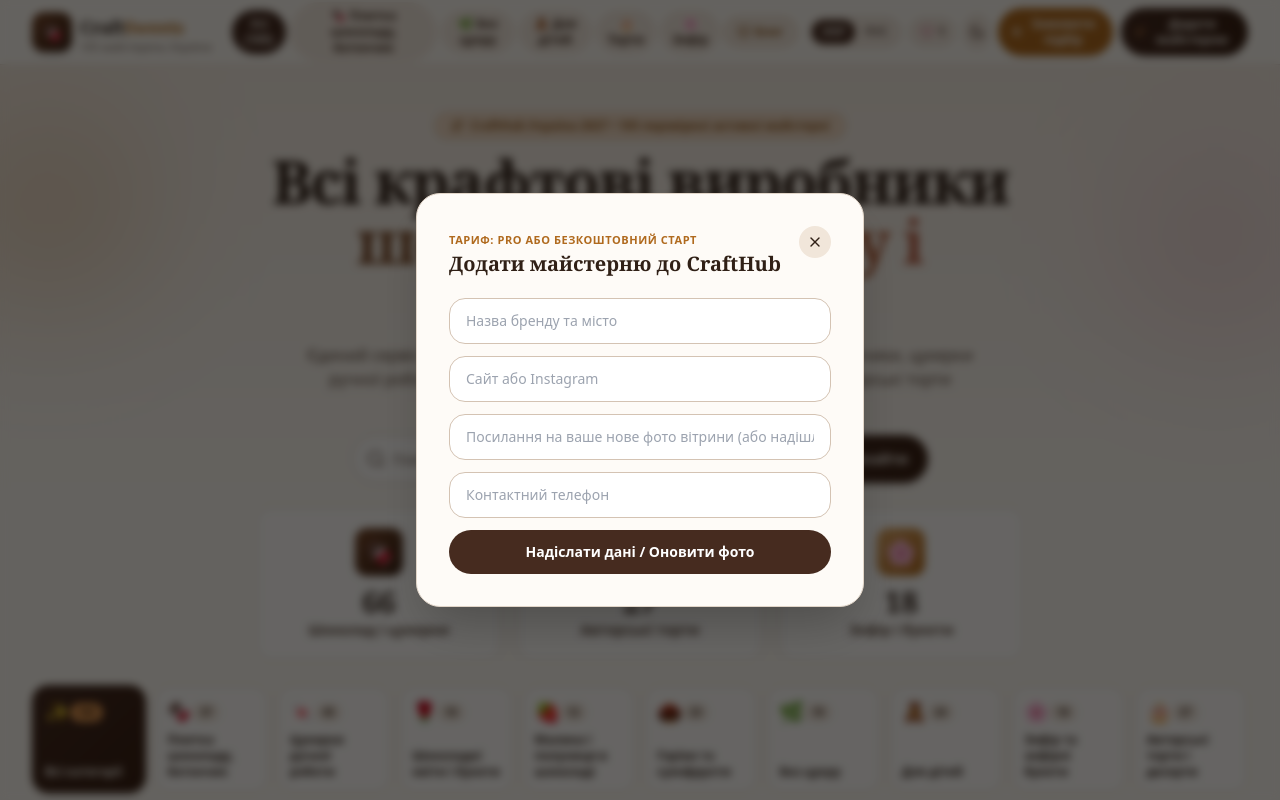
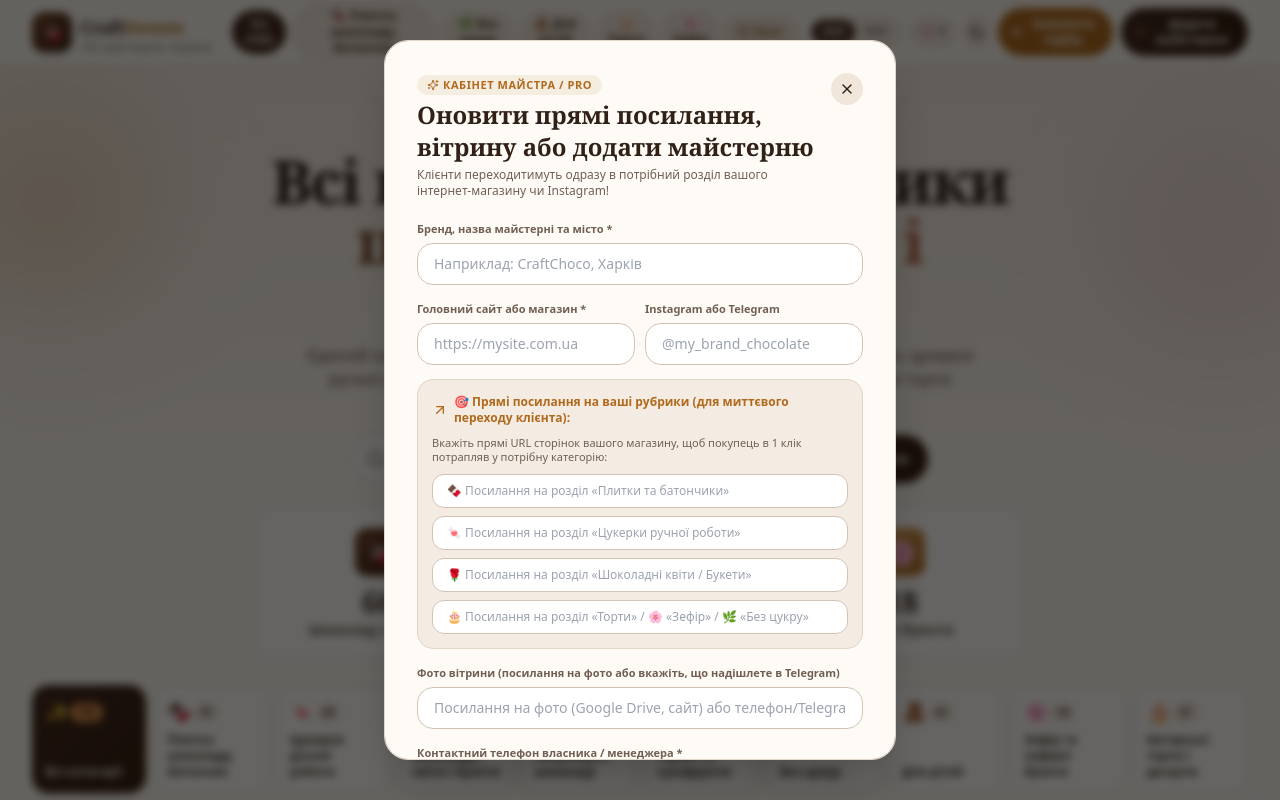
Before and after one commit to sos16101963-web/choco-radar-ua, a Next.js app: page / in a window 1280 px wide. Both pictures are taken after a click on the button "Додати майстерню". Shown: the top 800 px of the page. Built offline with nearby package versions, Linux system fonts and the light colour scheme; a web font is replaced by a local one.

Commit message:
Add direct category deep links input fields in PRO maker cabinet modal

```diff
--- a/src/components/ChocoRadarApp.tsx
+++ b/src/components/ChocoRadarApp.tsx
@@ -2747,37 +2747,48 @@
         </div>
       )}
 
-      {/* MODAL 4: Add Maker */}
+      {/* MODAL 4: Add Maker / PRO Upgrade / Direct Links Update */}
       {isAddMakerModalOpen && (
-        <div className="fixed inset-0 z-50 bg-black/60 backdrop-blur-sm flex items-center justify-center p-4">
-          <div className="bg-[#fefbf7] text-[#302016] border border-[#e1d5c8] rounded-3xl max-w-md w-full p-6 sm:p-8 space-y-5 shadow-2xl">
+        <div className="fixed inset-0 z-50 bg-black/60 backdrop-blur-sm flex items-center justify-center p-4 overflow-y-auto">
+          <div className="bg-[#fefbf7] text-[#302016] border border-[#e1d5c8] rounded-3xl max-w-lg w-full p-6 sm:p-8 space-y-5 shadow-2xl my-8 max-h-[90vh] overflow-y-auto">
             <div className="flex items-start justify-between">
               <div>
-                <span className="text-[11px] font-bold uppercase tracking-wider text-[#b06a1e]">
-                  {lang === 'uk' ? 'Тариф:' : 'Тариф:'} {selectedPlanForModal}
-                </span>
-                <h2 className="font-serif text-xl font-bold">
-                  {lang === 'uk'
-                    ? 'Додати майстерню до CraftHub'
-                    : 'Добавить мастерскую в CraftHub'}
+                <span className="inline-flex items-center gap-1 text-[11px] font-extrabold uppercase tracking-wider text-[#b06a1e] bg-[#b06a1e]/10 px-2.5 py-0.5 rounded-full mb-1">
+                  <Sparkles className="w-3 h-3 text-[#b06a1e]" />
+                  <span>{lang === 'uk' ? 'Кабінет майстра / PRO' : 'Кабинет мастера / PRO'}</span>
+                </span>
+                <h2 className="font-serif text-xl sm:text-2xl font-bold">
+                  {lang === 'uk'
+                    ? 'Оновити прямі посилання, вітрину або додати майстерню'
+                    : 'Обновить прямые ссылки, витрину или добавить мастерскую'}
                 </h2>
+                <p className="text-xs text-[#715f53] mt-1">
+                  {lang === 'uk'
+                    ? 'Клієнти переходитимуть одразу в потрібний розділ вашого інтернет-магазину чи Instagram!'
+                    : 'Клиенты будут переходить сразу в нужный раздел вашего интернет-магазина или Instagram!'}
+                </p>
               </div>
               <button
                 onClick={() => {
                   setIsAddMakerModalOpen(false);
                   setMakerSubmitted(false);
                 }}
-                className="p-2 rounded-full bg-[#f1e6da]"
+                className="p-2 rounded-full bg-[#f1e6da] hover:bg-[#e5d5c3] text-[#302016] transition shrink-0 ml-2"
               >
                 <X className="w-4 h-4" />
               </button>
             </div>
             {makerSubmitted ? (
               <div className="bg-[#f1e6da] rounded-2xl p-6 text-center space-y-2">
-                <CheckCircle2 className="w-8 h-8 text-emerald-600 mx-auto" />
-                <div className="font-bold">
-                  {lang === 'uk' ? 'Заявку прийнято!' : 'Заявка принята!'}
-                </div>
+                <CheckCircle2 className="w-10 h-10 text-emerald-600 mx-auto" />
+                <div className="font-bold text-base">
+                  {lang === 'uk' ? 'Дані успішно прийнято в обробку!' : 'Данные успешно приняты в обработку!'}
+                </div>
+                <p className="text-xs text-[#715f53]">
+                  {lang === 'uk'
+                    ? 'Ми перевіримо та підключимо ваші прямі посилання на розділи та оновимо фотографію вітрини протягом кількох годин.'
+                    : 'Мы проверим и подключим ваши прямые ссылки на разделы и обновим фотографию витрины в течение нескольких часов.'}
+                </p>
               </div>
             ) : (
               <form
@@ -2785,40 +2796,124 @@
                   e.preventDefault();
                   setMakerSubmitted(true);
                 }}
-                className="space-y-3 text-xs sm:text-sm"
-              >
+                className="space-y-3.5 text-xs sm:text-sm"
+              >
+                <div>
+                  <label className="block text-[11px] font-bold text-[#715f53] mb-1">
+                    {lang === 'uk' ? 'Бренд, назва майстерні та місто *' : 'Бренд, название мастерской и город *'}
+                  </label>
                   <input
                     type="text"
                     required
-                  placeholder={lang === 'uk' ? 'Назва бренду та місто' : 'Название бренда и город'}
-                  className="w-full bg-white border border-[#d4c3b3] rounded-2xl px-4 py-3"
+                    defaultValue={selectedPlanForModal.includes(':') ? selectedPlanForModal.split(':').pop()?.trim() : ''}
+                    placeholder={lang === 'uk' ? 'Наприклад: CraftChoco, Харків' : 'Например: CraftChoco, Харьков'}
+                    className="w-full bg-white border border-[#d4c3b3] rounded-2xl px-4 py-2.5 focus:outline-none focus:ring-2 focus:ring-[#b06a1e]"
+                  />
+                </div>
+
+                <div className="grid grid-cols-1 sm:grid-cols-2 gap-2.5">
+                  <div>
+                    <label className="block text-[11px] font-bold text-[#715f53] mb-1">
+                      {lang === 'uk' ? 'Головний сайт або магазин *' : 'Главный сайт или магазин *'}
+                    </label>
+                    <input
+                      type="url"
+                      required
+                      placeholder="https://mysite.com.ua"
+                      className="w-full bg-white border border-[#d4c3b3] rounded-2xl px-4 py-2.5 focus:outline-none focus:ring-2 focus:ring-[#b06a1e]"
+                    />
+                  </div>
+                  <div>
+                    <label className="block text-[11px] font-bold text-[#715f53] mb-1">
+                      {lang === 'uk' ? 'Instagram або Telegram' : 'Instagram или Telegram'}
+                    </label>
+                    <input
+                      type="text"
+                      placeholder="@my_brand_chocolate"
+                      className="w-full bg-white border border-[#d4c3b3] rounded-2xl px-4 py-2.5 focus:outline-none focus:ring-2 focus:ring-[#b06a1e]"
+                    />
+                  </div>
+                </div>
+
+                {/* Section for direct category deep links */}
+                <div className="bg-[#f1e6da]/70 border border-[#e1d5c8] rounded-2xl p-3.5 space-y-2.5">
+                  <div className="flex items-center gap-1.5 text-xs font-bold text-[#b06a1e]">
+                    <ArrowUpRight className="w-4 h-4 shrink-0" />
+                    <span>
+                      {lang === 'uk'
+                        ? '🎯 Прямі посилання на ваші рубрики (для миттєвого переходу клієнта):'
+                        : '🎯 Прямые ссылки на ваши рубрики (для мгновенного перехода клиента):'}
+                    </span>
+                  </div>
+                  <p className="text-[11px] text-[#715f53] leading-tight">
+                    {lang === 'uk'
+                      ? 'Вкажіть прямі URL сторінок вашого магазину, щоб покупець в 1 клік потрапляв у потрібну категорію:'
+                      : 'Укажите прямые URL страниц вашего магазина, чтобы покупатель в 1 клик попадал в нужную категорию:'}
+                  </p>
+
+                  <div className="space-y-2">
+                    <input
+                      type="url"
+                      placeholder={lang === 'uk' ? '🍫 Посилання на розділ «Плитки та батончики»' : '🍫 Ссылка на раздел «Плитки и батончики»'}
+                      className="w-full bg-white border border-[#d4c3b3] rounded-xl px-3.5 py-2 text-xs focus:outline-none focus:ring-1 focus:ring-[#b06a1e]"
                     />
                     <input
-                  type="text"
-                  required
-                  placeholder={lang === 'uk' ? 'Сайт або Instagram' : 'Сайт или Instagram'}
-                  className="w-full bg-white border border-[#d4c3b3] rounded-2xl px-4 py-3"
+                      type="url"
+                      placeholder={lang === 'uk' ? '🍬 Посилання на розділ «Цукерки ручної роботи»' : '🍬 Ссылка на раздел «Конфеты ручной работы»'}
+                      className="w-full bg-white border border-[#d4c3b3] rounded-xl px-3.5 py-2 text-xs focus:outline-none focus:ring-1 focus:ring-[#b06a1e]"
                     />
+                    <input
+                      type="url"
+                      placeholder={lang === 'uk' ? '🌹 Посилання на розділ «Шоколадні квіти / Букети»' : '🌹 Ссылка на раздел «Шоколадные цветы / Букеты»'}
+                      className="w-full bg-white border border-[#d4c3b3] rounded-xl px-3.5 py-2 text-xs focus:outline-none focus:ring-1 focus:ring-[#b06a1e]"
+                    />
+                    <input
+                      type="url"
+                      placeholder={lang === 'uk' ? '🎂 Посилання на розділ «Торти» / 🌸 «Зефір» / 🌿 «Без цукру»' : '🎂 Ссылка на раздел «Торты» / 🌸 «Зефир» / 🌿 «Без сахара»'}
+                      className="w-full bg-white border border-[#d4c3b3] rounded-xl px-3.5 py-2 text-xs focus:outline-none focus:ring-1 focus:ring-[#b06a1e]"
+                    />
+                  </div>
+                </div>
+
+                <div>
+                  <label className="block text-[11px] font-bold text-[#715f53] mb-1">
+                    {lang === 'uk'
+                      ? 'Фото вітрини (посилання на фото або вкажіть, що надішлете в Telegram)'
+                      : 'Фото витрины (ссылка на фото или укажите, что пришлете в Telegram)'}
+                  </label>
                   <input
                     type="text"
                     placeholder={
                       lang === 'uk'
-                      ? 'Посилання на ваше нове фото вітрини (або надішліть у Telegram)'
-                      : 'Ссылка на ваше новое фото витрины (или пришлите в Telegram)'
+                        ? 'Посилання на фото (Google Drive, сайт) або телефон/Telegram'
+                        : 'Ссылка на фото (Google Drive, сайт) или телефон/Telegram'
                     }
-                  className="w-full bg-white border border-[#d4c3b3] rounded-2xl px-4 py-3"
+                    className="w-full bg-white border border-[#d4c3b3] rounded-2xl px-4 py-2.5 focus:outline-none focus:ring-2 focus:ring-[#b06a1e]"
                   />
+                </div>
+
+                <div>
+                  <label className="block text-[11px] font-bold text-[#715f53] mb-1">
+                    {lang === 'uk' ? 'Контактний телефон власника / менеджера *' : 'Контактный телефон владельца / менеджера *'}
+                  </label>
                   <input
-                  type="text"
+                    type="tel"
                     required
-                  placeholder={lang === 'uk' ? 'Контактний телефон' : 'Контактный телефон'}
-                  className="w-full bg-white border border-[#d4c3b3] rounded-2xl px-4 py-3"
+                    placeholder="+38 (0XX) XXX-XX-XX"
+                    className="w-full bg-white border border-[#d4c3b3] rounded-2xl px-4 py-2.5 focus:outline-none focus:ring-2 focus:ring-[#b06a1e]"
                   />
+                </div>
+
                 <button
                   type="submit"
-                  className="w-full bg-[#462b1f] hover:bg-[#b06a1e] text-white font-bold py-3 rounded-full transition"
-                >
-                  {lang === 'uk' ? 'Надіслати дані / Оновити фото' : 'Отправить данные / Обновить фото'}
+                  className="w-full bg-gradient-to-r from-[#462b1f] to-[#b06a1e] hover:from-[#5a3828] hover:to-[#965715] text-white font-bold py-3.5 rounded-full transition shadow-md flex items-center justify-center gap-2"
+                >
+                  <Sparkles className="w-4 h-4 text-[#f0a556]" />
+                  <span>
+                    {lang === 'uk'
+                      ? 'Зберегти прямі посилання та оновити вітрину'
+                      : 'Сохранить прямые ссылки и обновить витрину'}
+                  </span>
                 </button>
               </form>
             )}
```
Lines whose indentation alone changed are shown as unchanged.
